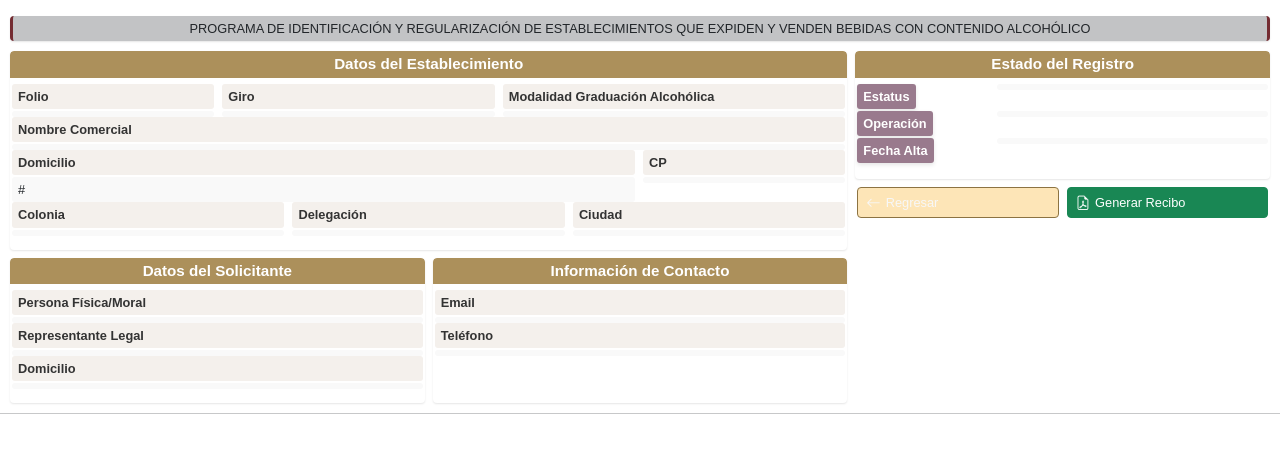
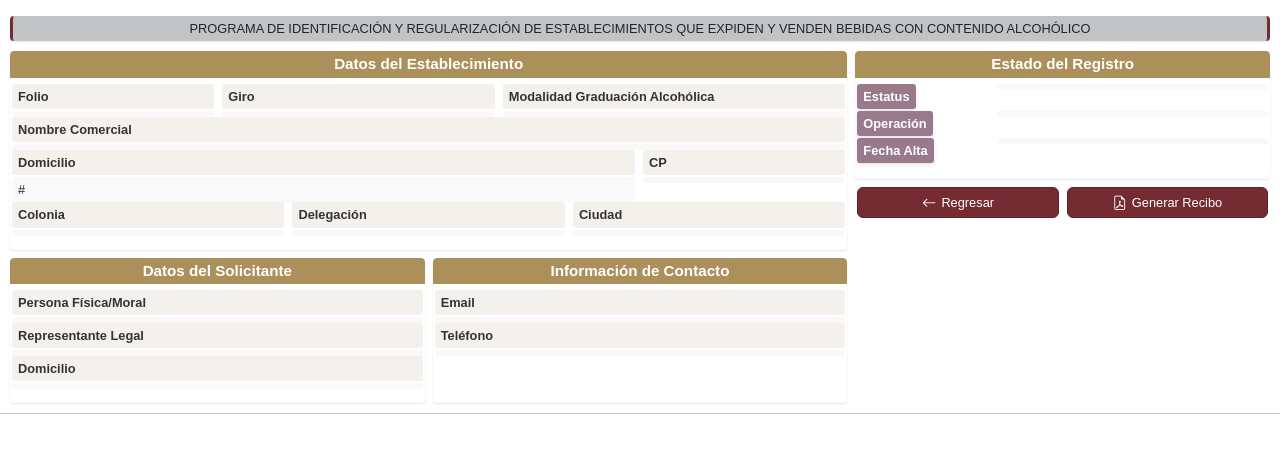
Before and after one commit to Abdielcoder/bebal, a PHP site: page /detalleRegistro.php in a window 1280 px wide. Shown: the part 113-571 px from the top of the page. Run offline with PHP 8.4, Linux system fonts and the light colour scheme; the visitor is signed in with stand-in values (Sample User, id 1); data that the repository does not hold is empty.

Commit message:
Elimina sección de foto y uniforma el estilo de botones en detalleRegistro.php

```diff
--- a/detalleRegistro.php
+++ b/detalleRegistro.php
@@ -134,9 +134,18 @@ session_start();
         .area-botones .btn {
             padding: 5px 8px;
             font-size: 0.8rem;
-            text-align: left;
+            text-align: center;
             display: flex;
             align-items: center;
+            justify-content: center;
+            background-color: var(--color-primary);
+            border-color: var(--color-primary-dark);
+            color: white;
+        }
+
+        .area-botones .btn:hover {
+            background-color: var(--color-primary-dark);
+            border-color: var(--color-primary-dark);
         }
 
         .area-botones .btn i {
@@ -434,17 +443,8 @@ $COLONIA=$row_colonia['colonia'];
             <!-- Columna lateral con acciones y estado -->
             <div class="col-lg-4">
                 <div class="row compact-row g-2">
-                    <!-- Imagen si está disponible -->
-                    <?php if (!empty($foto)): ?>
-                    <div class="col-md-6 col-lg-12">
-                        <div class="info-bloque">
-                            <img src="img/uploads/<?php echo $foto; ?>" alt="Foto del establecimiento" class="foto-establecimiento">
-                        </div>
-                    </div>
-                    <?php endif; ?>
-
                     <!-- Sección de estatus -->
-                    <div class="col-md-6 col-lg-12">
+                    <div class="col-md-12">
                         <div class="seccion-datos">
                             <div class="encabezado">
                                 <h4>Estado del Registro</h4>
@@ -493,30 +493,30 @@ $COLONIA=$row_colonia['colonia'];
                         <div class="area-botones">
                             <div class="row compact-row g-1">
                                 <div class="col-6">
-                                    <a href="principal.php?pagina=<?php echo $page; ?>" class="btn btn-secondary btn-sm w-100">
+                                    <a href="principal.php?pagina=<?php echo $page; ?>" class="btn w-100">
                                         <i class="bi bi-arrow-left"></i> Regresar
                                     </a>
                                 </div>
                                 <div class="col-6">
-                                    <a href="generar_pdf_html.php?id=<?php echo $IDPRINCIPAL; ?>" target="_blank" class="btn btn-success btn-sm w-100">
+                                    <a href="generar_pdf_html.php?id=<?php echo $IDPRINCIPAL; ?>" target="_blank" class="btn w-100">
                                         <i class="bi bi-file-earmark-pdf"></i> Generar Recibo
                                     </a>
                                 </div>
 
                                 <?php if ($estatus=='Generar Recibo Inspeccion') { ?>
                                 <div class="col-6">
-                                    <a href="#revisarPago" data-toggle="modal" data-nombre_comercial_establecimiento="<?php echo $nombre_comercial_establecimiento; ?>" data-folio="<?php echo $folio; ?>" data-idprincipal="<?php echo $IDPRINCIPAL; ?>" data-pagina="<?php echo $page; ?>" class="btn btn-info btn-sm w-100" title="Revisar Pago">
+                                    <a href="#revisarPago" data-toggle="modal" data-nombre_comercial_establecimiento="<?php echo $nombre_comercial_establecimiento; ?>" data-folio="<?php echo $folio; ?>" data-idprincipal="<?php echo $IDPRINCIPAL; ?>" data-pagina="<?php echo $page; ?>" class="btn w-100" title="Revisar Pago">
                                         <i class="bi bi-check-circle"></i> Revisar Pago
                                     </a>
                                 </div>
                                 <div class="col-6">
-                                    <a href="#EliminarRegistro" data-toggle="modal" data-nombre_comercial_establecimiento="<?php echo $nombre_comercial_establecimiento; ?>" data-folio="<?php echo $folio; ?>" data-idprincipal="<?php echo $IDPRINCIPAL; ?>" data-pagina="<?php echo $page; ?>" class="btn btn-danger btn-sm w-100" title="Eliminar Registro">
+                                    <a href="#EliminarRegistro" data-toggle="modal" data-nombre_comercial_establecimiento="<?php echo $nombre_comercial_establecimiento; ?>" data-folio="<?php echo $folio; ?>" data-idprincipal="<?php echo $IDPRINCIPAL; ?>" data-pagina="<?php echo $page; ?>" class="btn w-100" title="Eliminar Registro">
                                         <i class="bi bi-trash"></i> Eliminar Registro
                                     </a>
                                 </div>
                                 <?php } else if ($estatus=='Efectuar Inspeccion') { ?>
                                 <div class="col-12">
-                                    <a href="#EfectuarInspeccion" data-toggle="modal" data-nombre_comercial_establecimiento="<?php echo $nombre_comercial_establecimiento; ?>" data-folio="<?php echo $folio; ?>" data-idprincipal="<?php echo $IDPRINCIPAL; ?>" data-pagina="<?php echo $page; ?>" class="btn btn-info btn-sm w-100" title="Registrar Inspección">
+                                    <a href="#EfectuarInspeccion" data-toggle="modal" data-nombre_comercial_establecimiento="<?php echo $nombre_comercial_establecimiento; ?>" data-folio="<?php echo $folio; ?>" data-idprincipal="<?php echo $IDPRINCIPAL; ?>" data-pagina="<?php echo $page; ?>" class="btn w-100" title="Registrar Inspección">
                                         <i class="bi bi-clipboard-check"></i> Registrar Inspección
                                     </a>
                                 </div>
```
